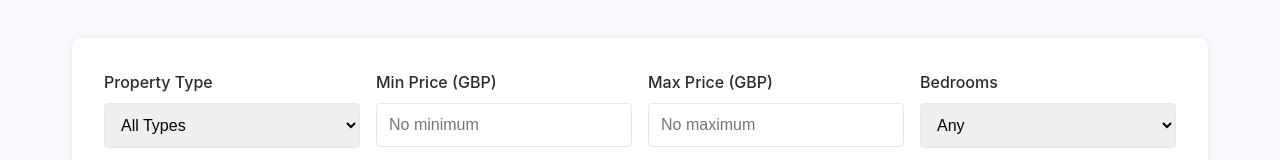
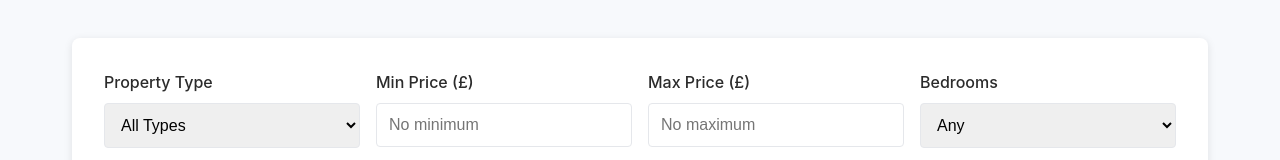
Before and after one commit to pasantharupathi/Propify, a React (Vite) app: page /properties in a window 1280 px wide. Shown: the part 148-308 px from the top of the page. Built offline with nearby package versions, Linux system fonts and the light colour scheme.

Commit message:
change currency icon

```diff
--- a/src/components/SearchForm.jsx
+++ b/src/components/SearchForm.jsx
@@ -60,7 +60,7 @@ const SearchForm = ({ onSearch, initialFilters = {} }) => {
         </div>
 
         <div className="form-group">
-          <label htmlFor="minPrice">Min Price (GBP)</label>
+          <label htmlFor="minPrice">Min Price (£)</label>
           <input
             type="number"
             id="minPrice"
@@ -73,7 +73,7 @@ const SearchForm = ({ onSearch, initialFilters = {} }) => {
         </div>
 
         <div className="form-group">
-          <label htmlFor="maxPrice">Max Price (GBP)</label>
+          <label htmlFor="maxPrice">Max Price (£)</label>
           <input
             type="number"
             id="maxPrice"
```
